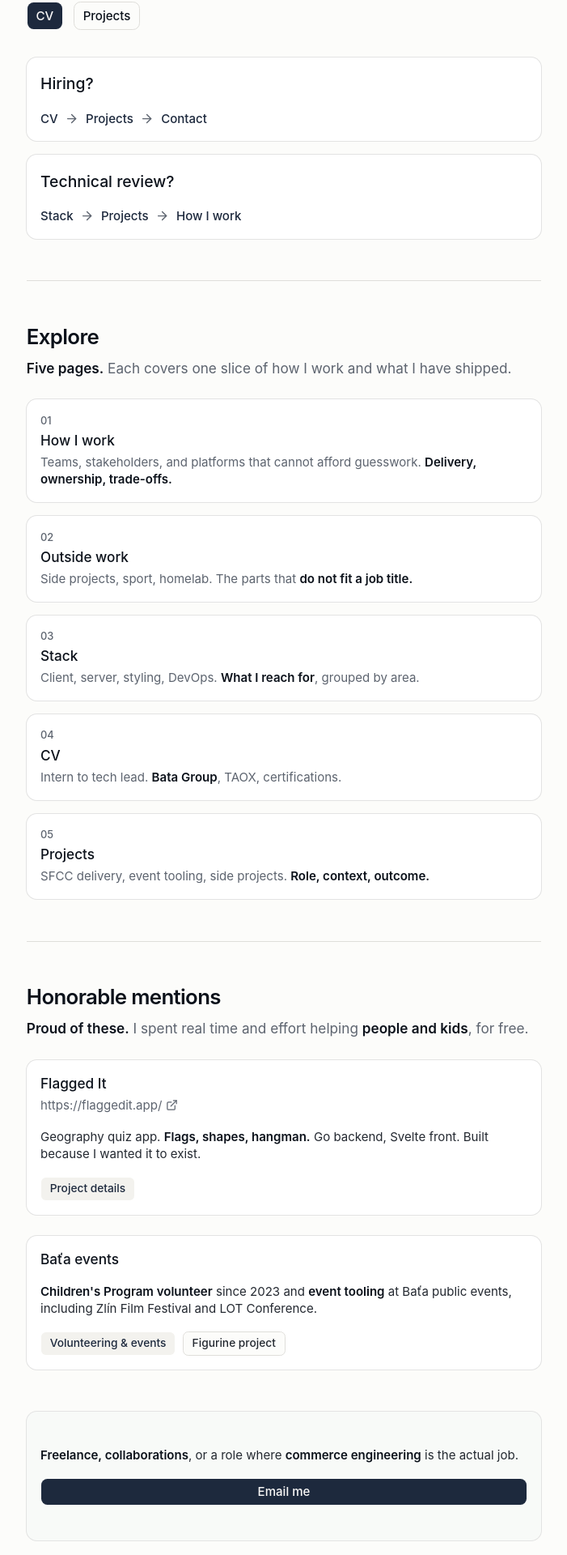
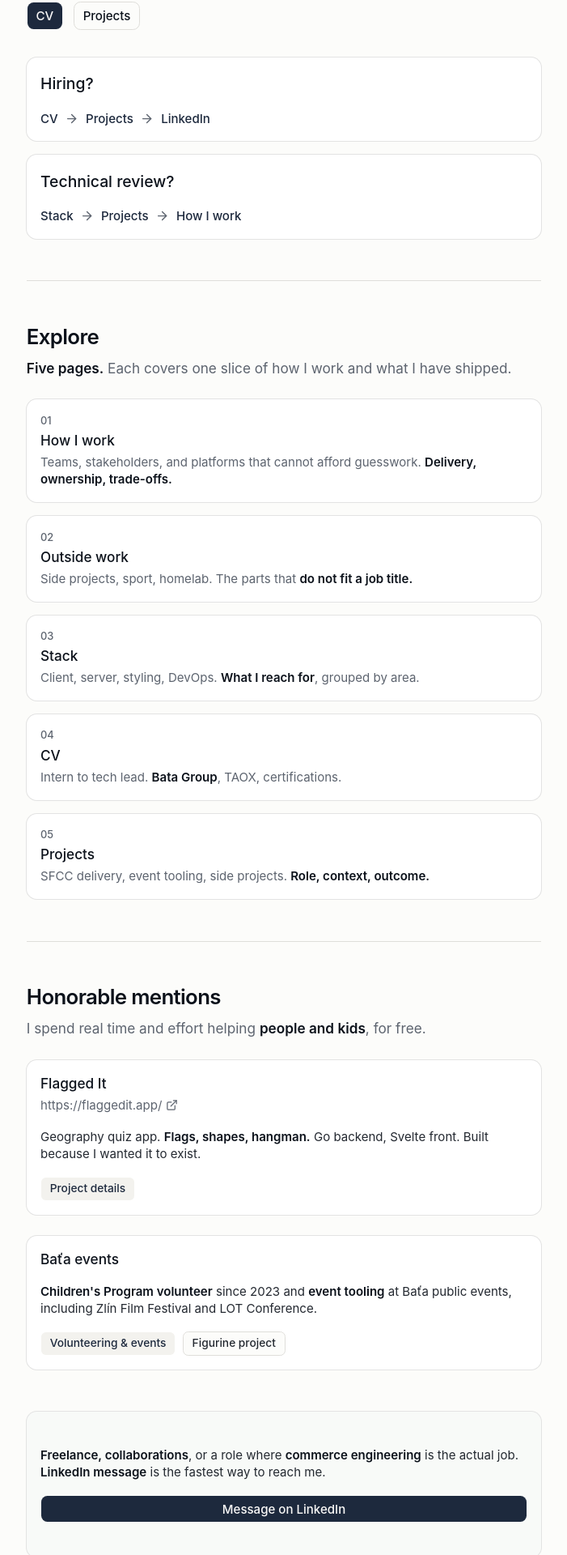
Before and after one commit to TomasSkarpa/cv, a SvelteKit app: page / in a window 1280 px wide. Shown: the part 364-2284 px from the top of the page at 81% size, without its empty margins (289-990 px from the left). Built offline with nearby package versions, Linux system fonts and the light colour scheme.

Commit message:
Update navigation links and content in home section for improved accessibility. Change 'Contact' to 'LinkedIn' for direct outreach, and refine language in 'Honorable mentions' and 'Get in touch' sections for clarity.

```diff
--- a/content/textations/home.md
+++ b/content/textations/home.md
@@ -16,7 +16,7 @@ Projects
 
 Hiring?
 
-CV → Projects → Contact
+CV → Projects → LinkedIn
 
 Technical review?
 
@@ -48,7 +48,7 @@ SFCC delivery, event tooling, side projects. Role, context, outcome.
 
 ## Honorable mentions
 
-Proud of these. I spent real time and effort helping people and kids, for free.
+I spend real time and effort helping people and kids, for free.
 
 ## On the side
 
@@ -66,6 +66,6 @@ GitHub: github.com/TomasSkarpa/batamdc-figurine-generation
 
 ## Get in touch
 
-Freelance, collaborations, or a role where commerce engineering is the actual job.
+Freelance, collaborations, or a role where commerce engineering is the actual job. LinkedIn message is the fastest way to reach me.
 
-Email me
+Message on LinkedIn
--- a/src/lib/data/contact.ts
+++ b/src/lib/data/contact.ts
@@ -12,7 +12,7 @@ export const contact = {
     linkedin: {
       label: 'LinkedIn',
       value: 'linkedin.com/in/tomas-skarpa',
-      href: 'https://linkedin.com/in/tomas-skarpa',
+      href: site.linkedinUrl,
     },
     github: {
       label: 'GitHub',
--- a/src/lib/data/home.ts
+++ b/src/lib/data/home.ts
@@ -1,4 +1,5 @@
 import { bataEventsLinks, bataEventsShortSummary } from './bata-events';
+import { site } from './site';
 import type { ExploreCard, StartHerePath } from './types';
 
 export const home = {
@@ -17,7 +18,7 @@ export const startHerePaths: StartHerePath[] = [
     steps: [
       { label: 'CV', href: '/cv' },
       { label: 'Projects', href: '/projects' },
-      { label: 'Contact', href: '/contact' },
+      { label: 'LinkedIn', href: site.linkedinUrl },
     ],
   },
   {
@@ -79,7 +80,7 @@ export const exploreCards: ExploreCard[] = [
 export const honorableMentions = {
   title: 'Honorable mentions',
   intro:
-    '**Proud of these.** I spent real time and effort helping **people and kids**, for free.',
+    'I spend real time and effort helping **people and kids**, for free.',
 } as const;
 
 export const sideProject = {
@@ -98,6 +99,6 @@ export const bataEvents = {
 } as const;
 
 export const openToConversations = {
-  text: '**Freelance, collaborations**, or a role where **commerce engineering** is the actual job.',
-  cta: { label: 'Email me', href: '/contact' },
+  text: '**Freelance, collaborations**, or a role where **commerce engineering** is the actual job. **LinkedIn message** is the fastest way to reach me.',
+  cta: { label: 'Message on LinkedIn', href: site.linkedinUrl },
 } as const;
--- a/src/lib/data/personal.ts
+++ b/src/lib/data/personal.ts
@@ -1,4 +1,5 @@
 import { bataEventsLinks } from './bata-events';
+import { site } from './site';
 import type { ContinueReadingLink } from './types';
 
 export const personal = {
@@ -72,7 +73,7 @@ export const personal = {
   collaboration: {
     title: 'Collaboration',
     body: 'I am open to **freelance work, collaborations**, and new opportunities where technical depth meets clear product goals. I work best with teams that respect **direct feedback and shared ownership**.',
-    cta: { label: 'Contact', href: '/contact' },
+    cta: { label: 'Message on LinkedIn', href: site.linkedinUrl },
   },
   continueReading: [
     { label: 'Professional approach', href: '/professional' },
--- a/src/lib/data/site.ts
+++ b/src/lib/data/site.ts
@@ -10,6 +10,7 @@ export const site = {
   url: 'https://tomasskarpa.github.io/cv/',
   sourceRepo: 'https://github.com/TomasSkarpa/cv',
   sourceRepoLabel: 'github.com/TomasSkarpa/cv',
+  linkedinUrl: 'https://www.linkedin.com/in/tomas-skarpa',
 } as const;
 
 export const headerNav: NavItem[] = [
@@ -38,7 +39,7 @@ export const socialLinks: SocialLink[] = [
   },
   {
     label: 'LinkedIn',
-    href: 'https://www.linkedin.com/in/tomas-skarpa',
+    href: site.linkedinUrl,
     network: 'linkedin',
   },
   {
--- a/src/routes/+page.svelte
+++ b/src/routes/+page.svelte
@@ -61,6 +61,8 @@
 									<a
 										href={appHref(step.href)}
 										class="font-medium text-primary underline-offset-4 hover:underline"
+										target={step.href.startsWith('http') ? '_blank' : undefined}
+										rel={step.href.startsWith('http') ? 'noopener noreferrer' : undefined}
 									>
 										{step.label}
 									</a>
@@ -143,7 +145,13 @@
 	<Card class="mt-12 border-primary/20 bg-accent/20">
 		<CardContent class="flex flex-col gap-4 py-6">
 			<p class="text-foreground/90"><EmphasisText text={openToConversations.text} /></p>
-			<Button href={openToConversations.cta.href}>{openToConversations.cta.label}</Button>
+			<Button
+				href={openToConversations.cta.href}
+				target="_blank"
+				rel="noopener noreferrer"
+			>
+				{openToConversations.cta.label}
+			</Button>
 		</CardContent>
 	</Card>
 </PageShell>
--- a/src/routes/personal/+page.svelte
+++ b/src/routes/personal/+page.svelte
@@ -120,7 +120,13 @@
 		<Card class="border-primary/20 bg-accent/20">
 			<CardContent class="space-y-4 py-6">
 				<p class="text-foreground/90"><EmphasisText text={personal.collaboration.body} /></p>
-				<Button href={personal.collaboration.cta.href}>{personal.collaboration.cta.label}</Button>
+				<Button
+					href={personal.collaboration.cta.href}
+					target="_blank"
+					rel="noopener noreferrer"
+				>
+					{personal.collaboration.cta.label}
+				</Button>
 			</CardContent>
 		</Card>
 	</div>
```
Also changed, not shown: design/ia/navigation.md (+1 -1 lines).
